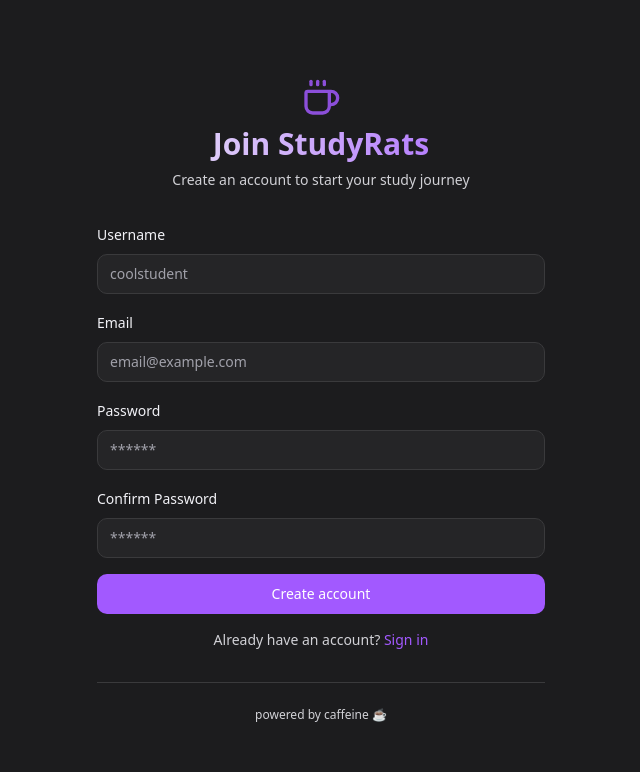
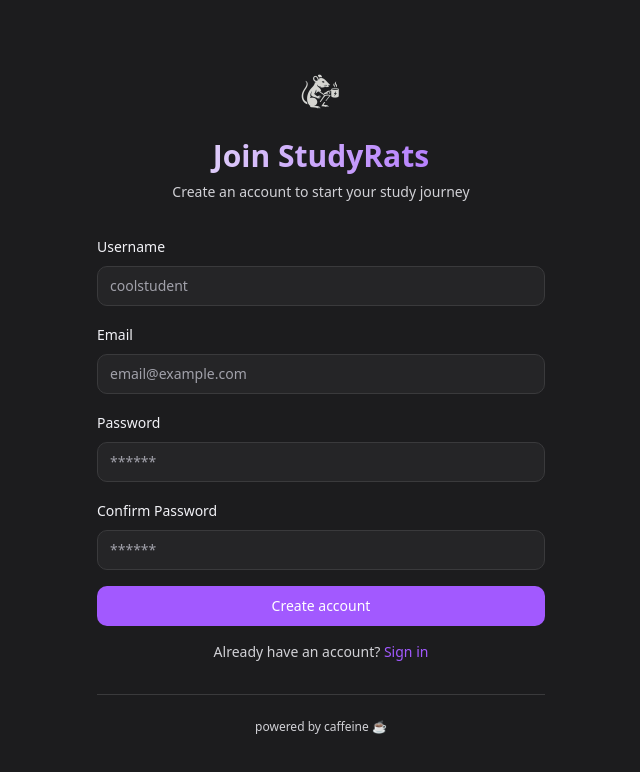
Before and after one commit to itsmorais/studyrats, a React (Vite) app: page /auth/register in a window 1280 px wide. Shown: the top 772 px of the page, without its empty margins (319-959 px from the left). Built offline with nearby package versions, Linux system fonts and the light colour scheme.

Commit message:
Replace coffee icon with image
Replaced the coffee icon with an image in the layout.

```diff
--- a/src/components/Layout.tsx
+++ b/src/components/Layout.tsx
@@ -1,7 +1,7 @@
 
 import { useEffect, useState } from 'react';
 import { Link, Outlet, useNavigate, useLocation } from 'react-router-dom';
-import { BookOpen, Menu, Users, Award, Home, LogOut, Coffee } from 'lucide-react';
+import { BookOpen, Menu, Users, Award, Home, LogOut } from 'lucide-react';
 import { useAuth } from '../contexts/AuthContext';
 import { Button } from '@/components/ui/button';
 import {
@@ -85,7 +85,11 @@ const Layout = () => {
       {!isMobile && (
         <aside className="w-64 border-r border-studyrat-border p-4 flex flex-col">
           <div className="flex items-center gap-2 mb-8 text-xl text-gradient font-bold">
-            <Coffee size={24} className="text-studyrat-purple" />
+            <img
+              src="/lovable-uploads/db24af37-58d1-464e-9b55-dd6fd1e367fe.png"
+              alt="StudyRat Logo"
+              className="w-6 h-6"
+            />
             <span>StudyRats</span>
           </div>
           <NavContent />
@@ -97,7 +101,11 @@ const Layout = () => {
           <header className="border-b border-studyrat-border p-4">
             <div className="flex items-center justify-between">
               <div className="flex items-center gap-2 text-xl text-gradient font-bold">
-                <Coffee size={24} className="text-studyrat-purple" />
+                <img
+                  src="/lovable-uploads/db24af37-58d1-464e-9b55-dd6fd1e367fe.png"
+                  alt="StudyRat Logo"
+                  className="w-6 h-6"
+                />
                 <span>StudyRats</span>
               </div>
               <Sheet>
@@ -109,7 +117,11 @@ const Layout = () => {
                 <SheetContent side="left" className="bg-studyrat-dark border-studyrat-border">
                   <SheetHeader className="mb-4">
                     <SheetTitle className="text-gradient flex items-center gap-2">
-                      <Coffee size={24} className="text-studyrat-purple" />
+                      <img
+                        src="/lovable-uploads/db24af37-58d1-464e-9b55-dd6fd1e367fe.png"
+                        alt="StudyRat Logo"
+                        className="w-6 h-6"
+                      />
                       StudyRats
                     </SheetTitle>
                   </SheetHeader>
--- a/src/pages/auth/Login.tsx
+++ b/src/pages/auth/Login.tsx
@@ -4,7 +4,6 @@ import { Link, useNavigate } from 'react-router-dom';
 import { useForm } from 'react-hook-form';
 import { zodResolver } from '@hookform/resolvers/zod';
 import { z } from 'zod';
-import { Coffee } from 'lucide-react';
 import { useAuth } from '../../contexts/AuthContext';
 import { Button } from '@/components/ui/button';
 import {
@@ -58,7 +57,11 @@ const Login = () => {
       <div className="w-full max-w-md space-y-8">
         <div className="text-center">
           <div className="flex justify-center mb-2">
-            <Coffee size={40} className="text-studyrat-purple animate-pulse-light" />
+            <img
+              src="/lovable-uploads/db24af37-58d1-464e-9b55-dd6fd1e367fe.png"
+              alt="StudyRat Logo"
+              className="w-16 h-16 animate-pulse-light"
+            />
           </div>
           <h1 className="text-3xl font-bold text-gradient">
             Welcome to StudyRats
--- a/src/pages/auth/Register.tsx
+++ b/src/pages/auth/Register.tsx
@@ -4,7 +4,6 @@ import { Link, useNavigate } from 'react-router-dom';
 import { useForm } from 'react-hook-form';
 import { zodResolver } from '@hookform/resolvers/zod';
 import { z } from 'zod';
-import { Coffee } from 'lucide-react';
 import { useAuth } from '../../contexts/AuthContext';
 import { Button } from '@/components/ui/button';
 import {
@@ -69,7 +68,11 @@ const Register = () => {
       <div className="w-full max-w-md space-y-8">
         <div className="text-center">
           <div className="flex justify-center mb-2">
-            <Coffee size={40} className="text-studyrat-purple animate-pulse-light" />
+            <img
+              src="/lovable-uploads/db24af37-58d1-464e-9b55-dd6fd1e367fe.png"
+              alt="StudyRat Logo"
+              className="w-16 h-16 animate-pulse-light"
+            />
           </div>
           <h1 className="text-3xl font-bold text-gradient">
             Join StudyRats
--- a/src/pages/logGroup/Logs.tsx
+++ b/src/pages/logGroup/Logs.tsx
@@ -1,3 +1,4 @@
+
 import { useState } from 'react';
 import { Card, CardContent, CardHeader, CardTitle } from "@/components/ui/card";
 import { Button } from "@/components/ui/button";
```
Also changed, not shown: public/lovable-uploads/db24af37-58d1-464e-9b55-dd6fd1e367fe.png (added).
